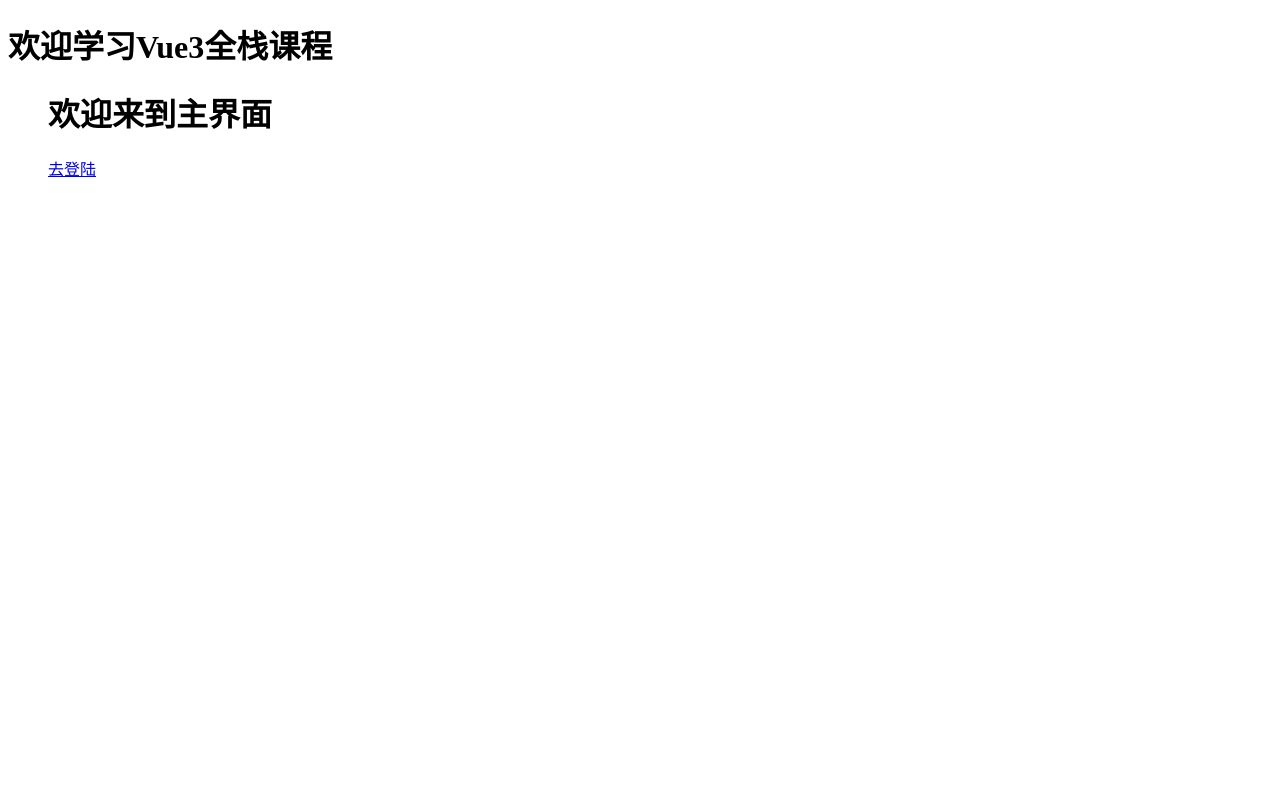
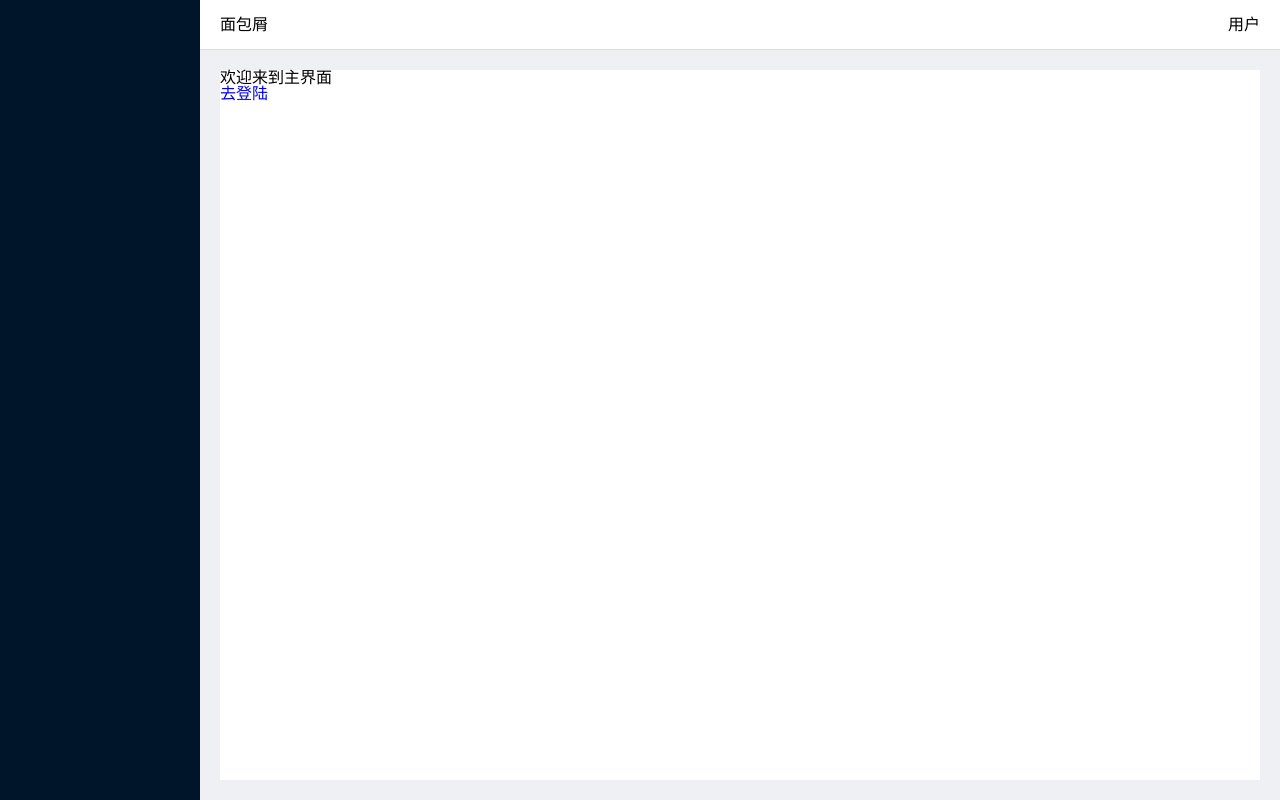
Before and after one commit to user-po/mooc-admin, a Vue app in the folder manger-fe/: page /#/welcome in a window 1280 px wide. Built offline with nearby package versions, Linux system fonts and the light colour scheme.

Commit message:
feta:页面布局

```diff
--- a/manger-fe/src/App.vue
+++ b/manger-fe/src/App.vue
@@ -6,3 +6,8 @@
     name:'app'
     }
 </script>
+
+<style lang="scss">
+  @import './assets/style/reset.css';
+  @import './assets/style/index.scss'
+</style>
--- a/manger-fe/src/components/Home.vue
+++ b/manger-fe/src/components/Home.vue
@@ -1,15 +1,58 @@
 <script>
-export default{
-   name:'Home'
-}
+export default {
+  name: "Home",
+};
 </script>
 
 <template>
-  <div>
-      <h1>欢迎学习Vue3全栈课程</h1>
-      <router-view></router-view>
+  <div class="basic-layout">
+    <div class="nav-sidebar"></div>
+    <div class="content-right">
+      <div class="nav-top">
+        <div class="bread">面包屑</div>
+        <div class="user-info">用户</div>
+      </div>
+      <div class="wrapper">
+        <div class="show-area">
+          <router-view></router-view>
+        </div>
+      </div>
+    </div>
   </div>
 </template>
 
-<style scoped>
+<style lang="scss">
+.basic-layout {
+  position: relative;
+  .nav-sidebar {
+    position: fixed;
+    width: 200px;
+    height: 100vh;
+    background-color: #001529;
+    color: #fff;
+    overflow-y: auto;
+    transition: width 0.5s;
+  }
+  .content-right {
+    margin-left: 200px;
+    height: 100%;
+    .nav-top {
+      height: 50px;
+      line-height: 50px;
+      display: flex;
+      justify-content: space-between;
+      border-bottom: 1px solid #ddd;
+      padding: 0 20px;
+    }
+    .wrapper {
+      background-color: #eef0f3;
+      padding: 20px;
+      height: calc(100vh - 50px);
+      .show-area {
+        height: 100%;
+        background-color: #fff;
+      }
+    }
+  }
+}
 </style>
```
